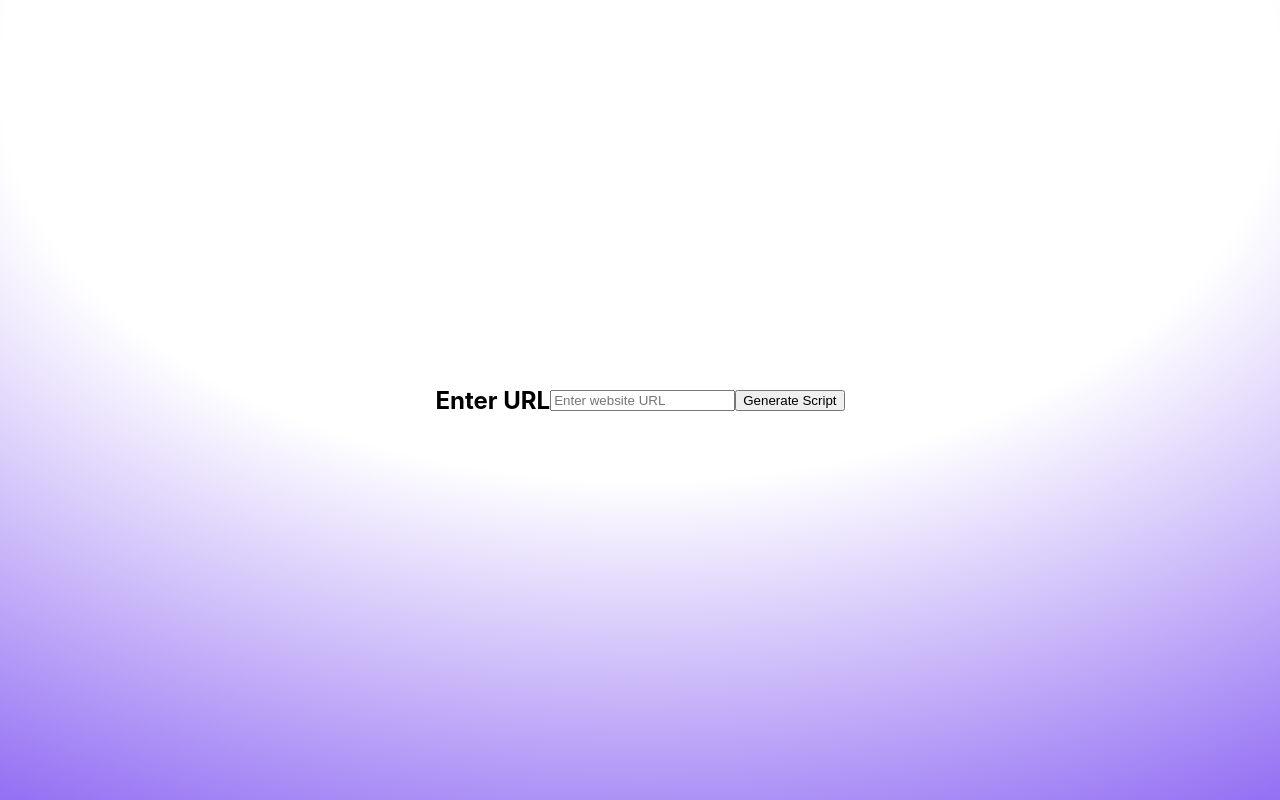
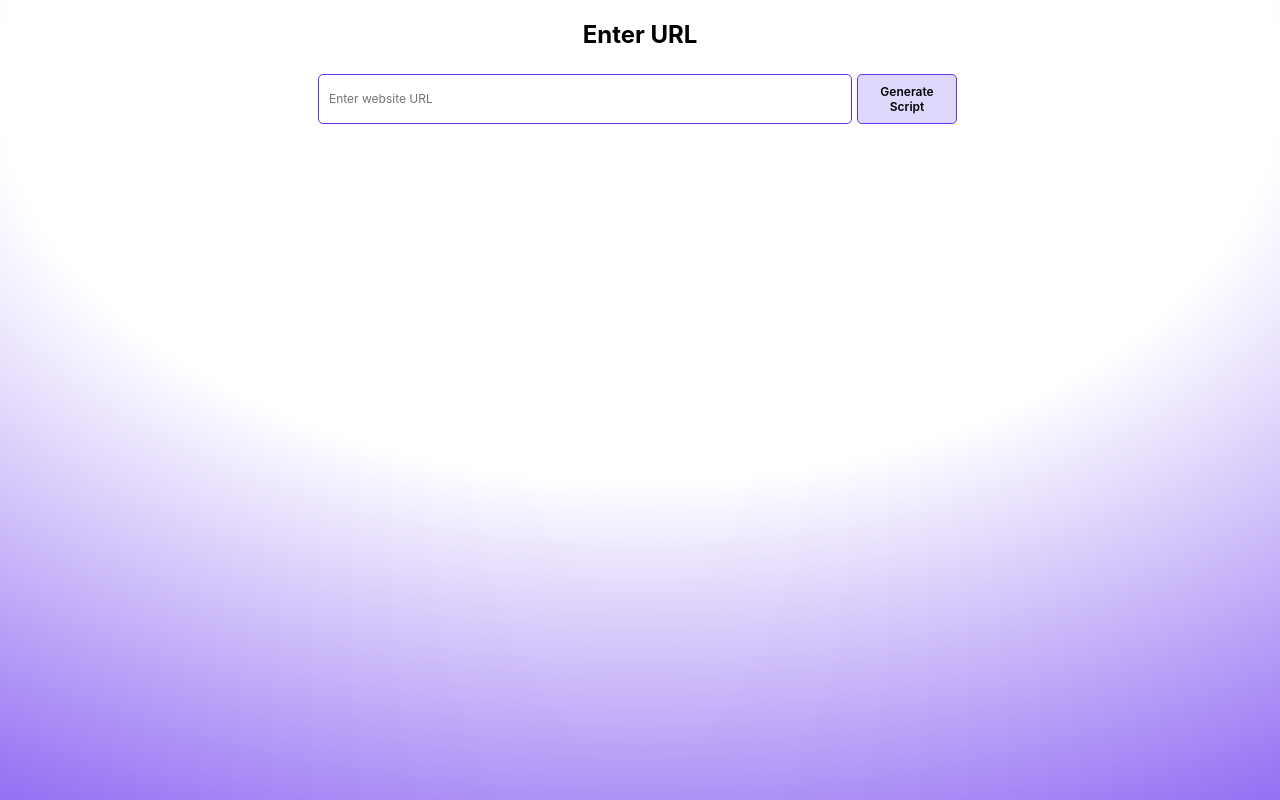
Before and after one commit to yogeshtavethiya/live-viewers, a React (Create React App) app: page / in a window 1280 px wide. Built offline with nearby package versions, Linux system fonts and the light colour scheme; the HTML template or start-up script is replaced by a standard one.

Commit message:
styling updated

```diff
--- a/src/App.css
+++ b/src/App.css
@@ -10,9 +10,6 @@
 .main-container{
   background: radial-gradient(125% 125% at 50% 10%, #fff 40%, #63e);
   height: 100vh;
-  display: flex;
-  justify-content: center;
-  align-items: center;
 }
 
 @media (prefers-reduced-motion: no-preference) {
--- a/src/Components/TrackerPage/index.jsx
+++ b/src/Components/TrackerPage/index.jsx
@@ -19,17 +19,22 @@ const TrackerPage = () => {
 
   return (
     <div className='tracker-container'>
+      <div className='form'>
         <h2>Enter URL</h2>
+        <div className="input-container">
           <input
+            className='input'
             type="text"
             placeholder="Enter website URL"
             value={websiteUrl}
             onChange={(e) => setWebsiteUrl(e.target.value)}
           />
-      <button onClick={handleGenerateScript}>Generate Script</button>
+          <button className='generate-btn' onClick={handleGenerateScript}>Generate Script</button>
+        </div>
+      </div>
 
       {generatedScript && (
-        <div>
+        <div className='script-container'>
           <h3>Copy and paste this script into your website's HTML:</h3>
           <textarea
             rows="10"
--- a/src/Components/TrackerPage/styles.css
+++ b/src/Components/TrackerPage/styles.css
@@ -1,6 +1,46 @@
 .tracker-container{
     display: flex;
     justify-content: center;
+    flex-direction: column;
+}
+
+.form{
+    text-align: center;
+}
+
+.input-container{
+    display: flex;
+    justify-content: center;
     align-items: center;
-    border: 2px red blue;
 }
+
+.input{
+    width: 40%;
+    height: 28px;
+    font: 12px 'Inter', sans-serif;
+    padding: 10px;
+    border: 1px solid #63e;
+    border-radius: 5px;
+
+    &:focus{
+        outline: none;
+    }
+}
+.generate-btn{
+    padding: 4px;
+    border: 1px solid #63e;
+    border-radius: 5px;
+    width: 100px;
+    height: 50px;
+    font: 12px 'Inter', sans-serif;
+    font-weight: 600;
+    margin: 5px;
+    background-color: #e0d7fc;
+}
+
+.script-container{
+    display: flex;
+    flex-direction: column;
+    justify-content: center;
+    align-items: center;
+}
```
Lines whose indentation alone changed are shown as unchanged.
